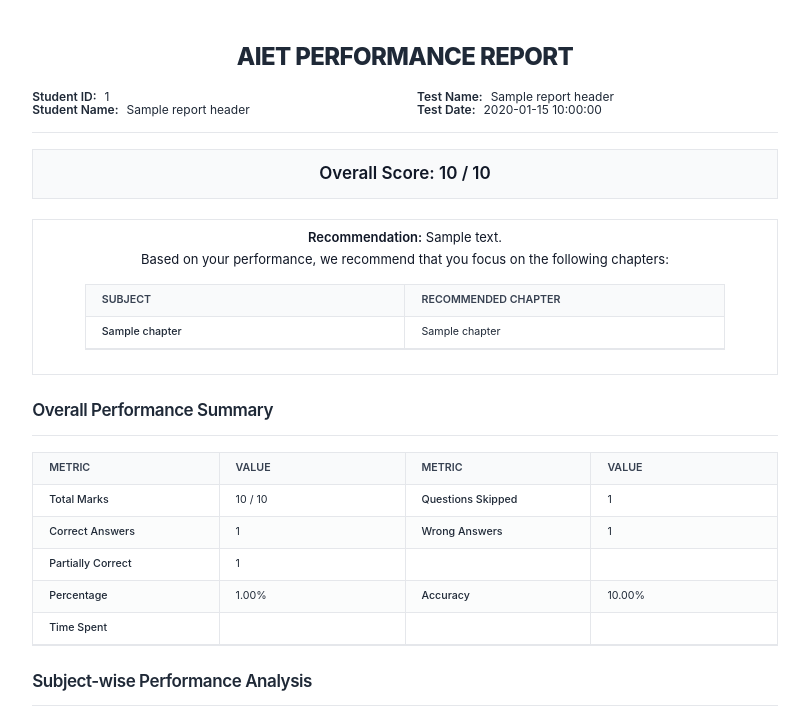
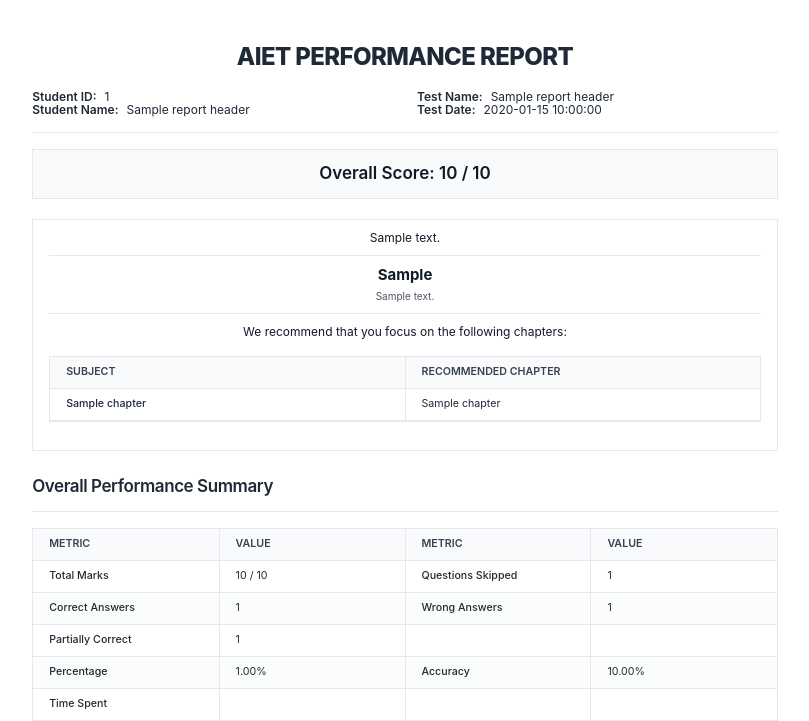
Before and after one commit to avantifellows/reporting, a FastAPI app: template app/templates/student_quiz_report_v2_print.html in a window 1280 px wide. Shown: the top 721 px of the page, without its empty margins (235-1044 px from the left). Run offline with FastAPI, Linux system fonts and the light colour scheme; the template is opened without the code that fills it: most values are stand-ins (such as "Sample title", 1, 10 or a date in 2020); parts of the project's set-up code (start-up, migrations or seed data) failed here and were passed over.

Commit message:
Restyle the v2 recommendation block by academic level
Drop the "Recommendation:" label; centre the message; show the M2 next target
bold and larger above a thin rule; a small grey cutoff note; a rule above
"We recommend that you focus on the following chapters:" (no more "Based on
your performance,"); full-width chapter table. Screen 14/17px, print 12/15px.
Old documents without next_target/note render with the new layout too.

Co-Authored-By: Claude Opus 5.5 (1M context) <noreply@anthropic.com>

```diff
--- a/app/templates/student_quiz_report_v2_print.html
+++ b/app/templates/student_quiz_report_v2_print.html
@@ -157,16 +157,30 @@
             }
             .recommendation {
                 margin-top: 20px;
-                padding: 8px 16px;
+                padding: 10px 16px 12px;
             }
             .recommendation p {
                 text-align: center;
-                font-size: 13px;
+                font-size: 12px;
                 color: var(--gray-900);
                 margin: 0;
             }
-            .recommendation p:first-child {
-                margin-bottom: 4px;
+            .recommendation p.reco-target {
+                font-size: 15px;
+                font-weight: 700;
+                margin-top: 8px;
+                padding-top: 8px;
+                border-top: 1px solid var(--gray-300);
+            }
+            .recommendation p.reco-note {
+                font-size: 10px;
+                color: var(--gray-600);
+                margin-top: 4px;
+            }
+            .recommendation .reco-chapters:not(:first-child) {
+                margin-top: 10px;
+                padding-top: 10px;
+                border-top: 1px solid var(--gray-300);
             }
 
             /* Tables - Base */
@@ -218,9 +232,7 @@
                 justify-content: center;
             }
             .recommended-chapters-container .table-container {
-                width: auto;
-                min-width: 60%;
-                max-width: 90%;
+                width: 100%;
             }
             .recommended-chapters-container th,
             .recommended-chapters-container td {
@@ -423,16 +435,17 @@
             report.recommendation.recommended_chapters) %}
             <div class="recommendation">
                 {% if report.recommendation.message %}
-                <p>
-                    <span class="font-semibold">Recommendation:</span> {{
-                    report.recommendation.message }}
-                </p>
+                <p>{{ report.recommendation.message }}</p>
+                {% endif %}
+                {% if report.recommendation.next_target %}
+                <p class="reco-target">{{ report.recommendation.next_target }}</p>
+                {% endif %}
+                {% if report.recommendation.note %}
+                <p class="reco-note">{{ report.recommendation.note }}</p>
                 {% endif %}
                 {% if report.recommendation.recommended_chapters %}
-                <p>
-                    Based on your performance, we recommend that you focus on
-                    the following chapters:
-                </p>
+                <div class="reco-chapters">
+                <p>We recommend that you focus on the following chapters:</p>
                 <div class="recommended-chapters-container">
                     <div class="table-container">
                         <table>
@@ -455,6 +468,7 @@
                             </tbody>
                         </table>
                     </div>
+                </div>
                 </div>
                 {% endif %}
             </div>
```
Also changed, not shown: app/templates/student_quiz_report_v2.html (+9 -6 lines).
